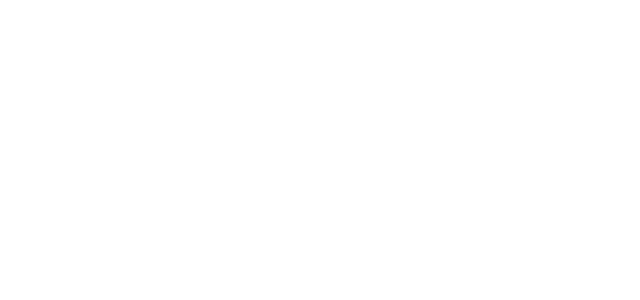
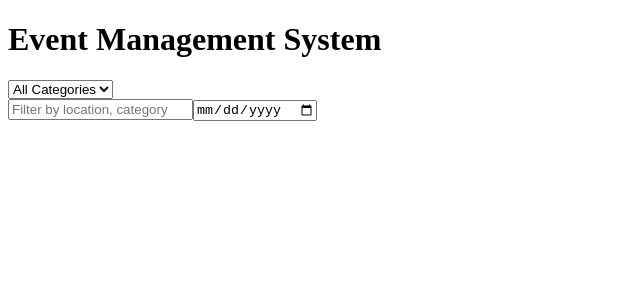
Before and after one commit to manikanta1011/eventproject, a React (Create React App) app in the folder event/: page / in a window 1280 px wide. Shown: the top 300 px of the page, without its empty margins (0-640 px from the left). Built offline with nearby package versions, Linux system fonts and the light colour scheme.

Commit message:
added imput and onchange functionality and rendered in app.js

```diff
--- a/event/src/App.js
+++ b/event/src/App.js
@@ -1,9 +1,10 @@
+import EventProject from "./EventProject";
 
 
 function App() {
   return (
     <div>
-
+      <EventProject/>
     </div>
   );
 }
--- a/event/src/EventProject.jsx
+++ b/event/src/EventProject.jsx
@@ -21,6 +21,10 @@ function EventProject() {
           remainingSpots: 3,
         },
       ]);
+
+      const [registeredEvents, setRegisteredEvents] = useState([]);
+  const [filters, setFilters] = useState({ category: "", location: "", date: "" });
+
   return (
     <div>
       <h1>Event Management System</h1>
@@ -35,7 +39,18 @@ function EventProject() {
         </select>
         </div>
 
+        <input
+          type="text"
+          className="filter-input"
+          placeholder="Filter by location, category"
+          onChange={(e) => setFilters({ ...filters, location: e.target.value })}
+        />
 
+        <input
+          type="date"
+          className="filter-input"
+          onChange={(e) => setFilters({ ...filters, date: e.target.value })}
+        />
 
 
 
```
